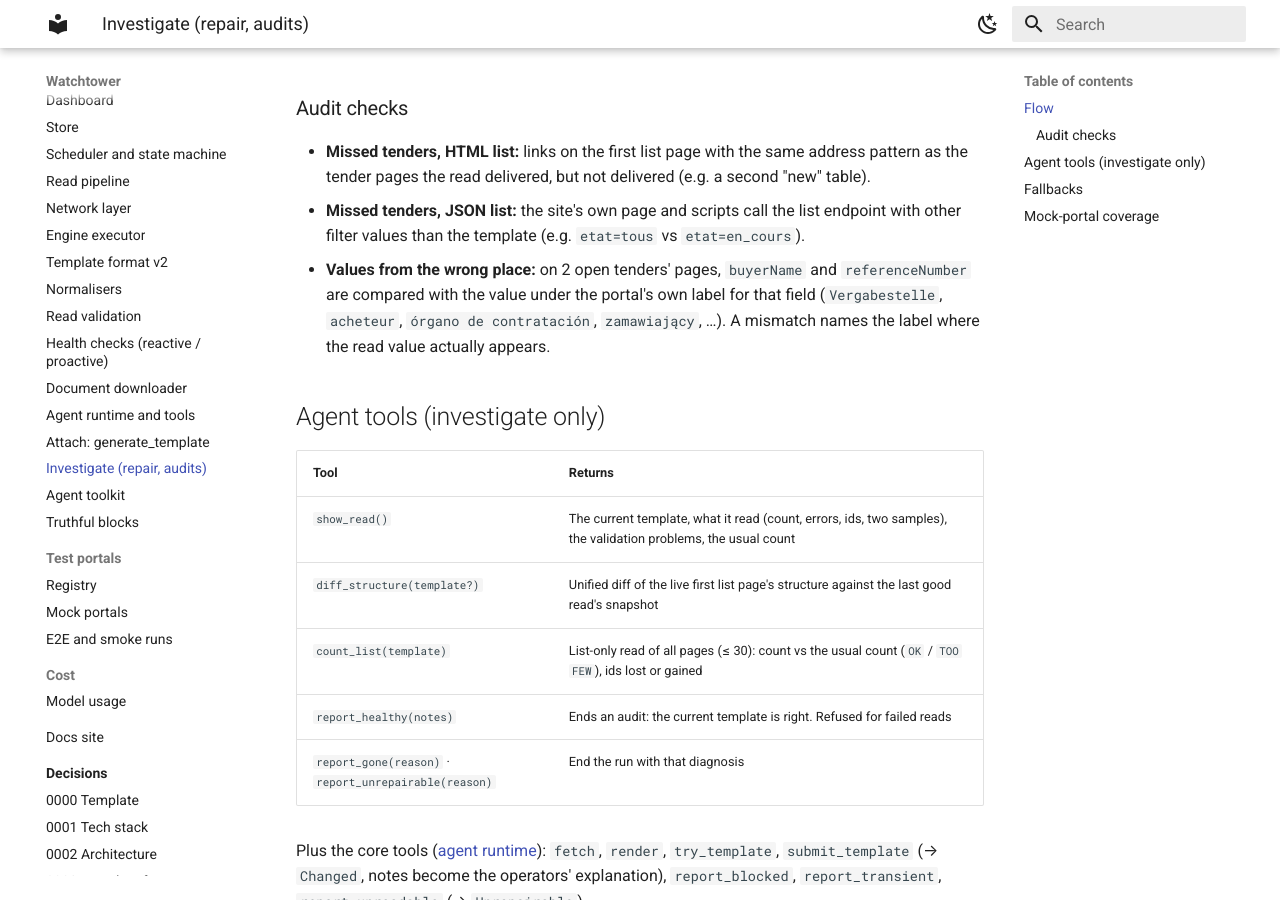
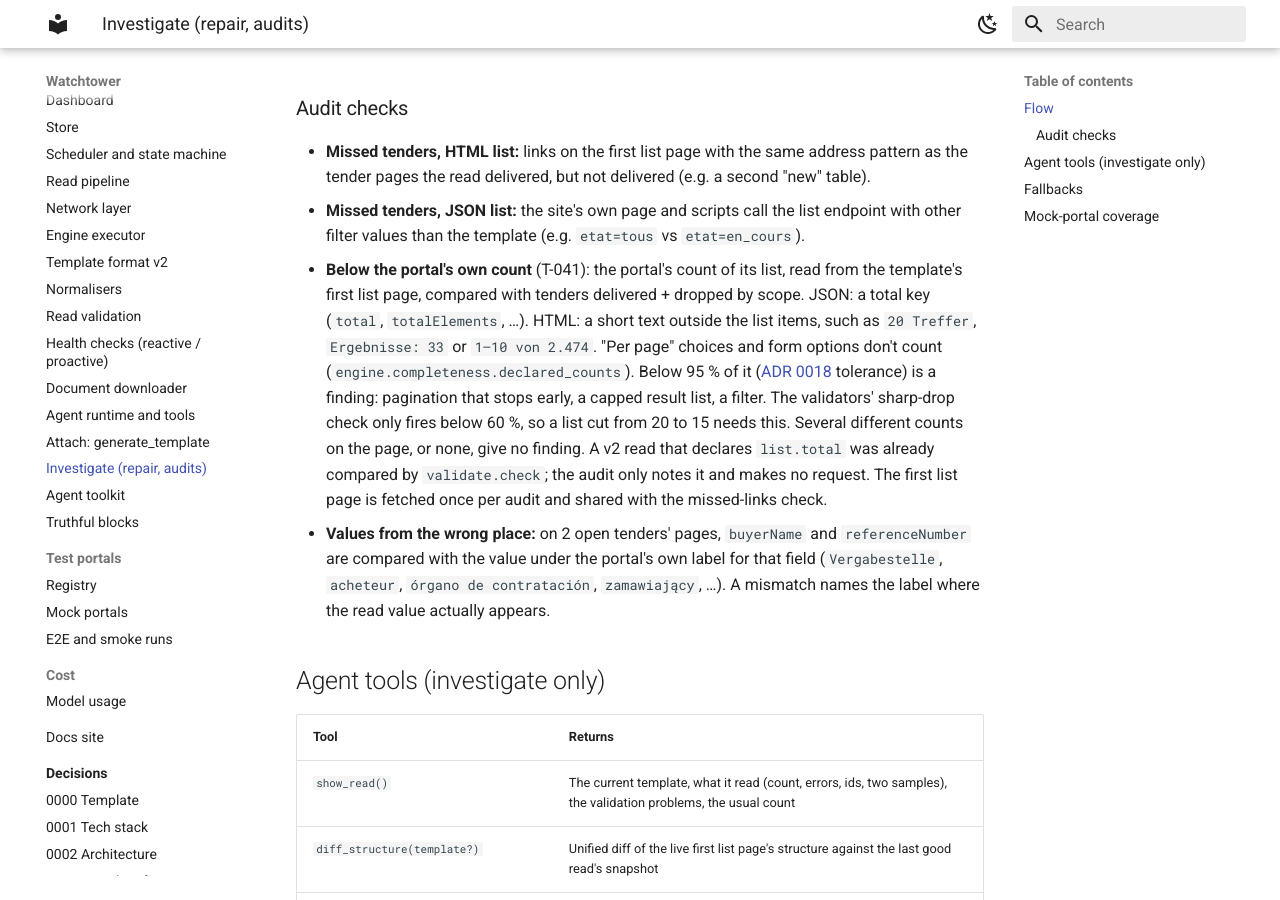
Before and after one commit to Momentow/etn-tenders-watchtower, an MkDocs documentation site: the page built from docs/repair/investigate.md, in a window 1280 px wide and 900 px high, scrolled down 660 px. Built offline with MkDocs 1.6.1 and Material for MkDocs 9.7.7, drawn with Linux system fonts in a browser that asks for light colours; some of the changed text lies outside the part shown.

Commit message:
docs(notice): declared-total audit check, silent-cut mock variant
Task: T-041

Co-Authored-By: Claude Opus 5.5 <noreply@anthropic.com>

```diff
--- a/docs/repair/investigate.md
+++ b/docs/repair/investigate.md
@@ -20,6 +20,14 @@ Deterministic first ([ADR 0011](../decisions/0011-investigate-deterministic-firs
   read delivered, but not delivered (e.g. a second "new" table).
 - **Missed tenders, JSON list:** the site's own page and scripts call the list endpoint with other filter values than
   the template (e.g. `etat=tous` vs `etat=en_cours`).
+- **Below the portal's own count** (T-041): the portal's count of its list, read from the template's first list
+  page, compared with tenders delivered + dropped by scope. JSON: a total key (`total`, `totalElements`, …). HTML: a
+  short text outside the list items, such as `20 Treffer`, `Ergebnisse: 33` or `1–10 von 2.474`. "Per page" choices and
+  form options don't count (`engine.completeness.declared_counts`). Below 95 % of it ([ADR 0018](../decisions/0018-completeness-checks.md)
+  tolerance) is a finding: pagination that stops early, a capped result list, a filter. The validators' sharp-drop
+  check only fires below 60 %, so a list cut from 20 to 15 needs this. Several different counts on the page, or none,
+  give no finding. A v2 read that declares `list.total` was already compared by `validate.check`; the audit only notes
+  it and makes no request. The first list page is fetched once per audit and shared with the missed-links check.
 - **Values from the wrong place:** on 2 open tenders' pages, `buyerName` and `referenceNumber` are compared with the
   value under the portal's own label for that field (`Vergabestelle`, `acheteur`, `órgano de contratación`,
   `zamawiający`, …). A mismatch names the label where the read value actually appears.
@@ -52,6 +60,7 @@ Tested offline in `tests/agent/test_investigate.py` with a scripted model:
 | `ssr=markup`, `ssr=pagination`, `js=renamed-keys` | `Changed`; the repaired template passes validation with history |
 | `ssr=silent-missed`, `ssr=silent-swap`, `js=silent-missed` | audit findings → `Changed`; the repaired read has no findings |
 | unchanged `ssr`, `js` | audit `Healthy`, no model call |
+| `ssr=silent-cut` (`tests/agent/test_audit_declared_total.py`) | audit finding: "says the list holds 20 ('20 Treffer'), but the read delivered only 15"; the unchanged `ssr`/`js` reads match their own count |
 
 The scripted model supplies the repairs, so these tests prove the plumbing, evidence and validation, not the model's
 skill. Check a real model with `OPENAI_API_KEY` set (see [agent runtime → Checking it live](../agent/runtime.md)).
```
Also changed, not shown: docs/notice/health-checks.md (+1 -0 lines), docs/test-portals/mock-portals.md (+2 -1 lines), docs/validate/checks.md (+3 -2 lines).
